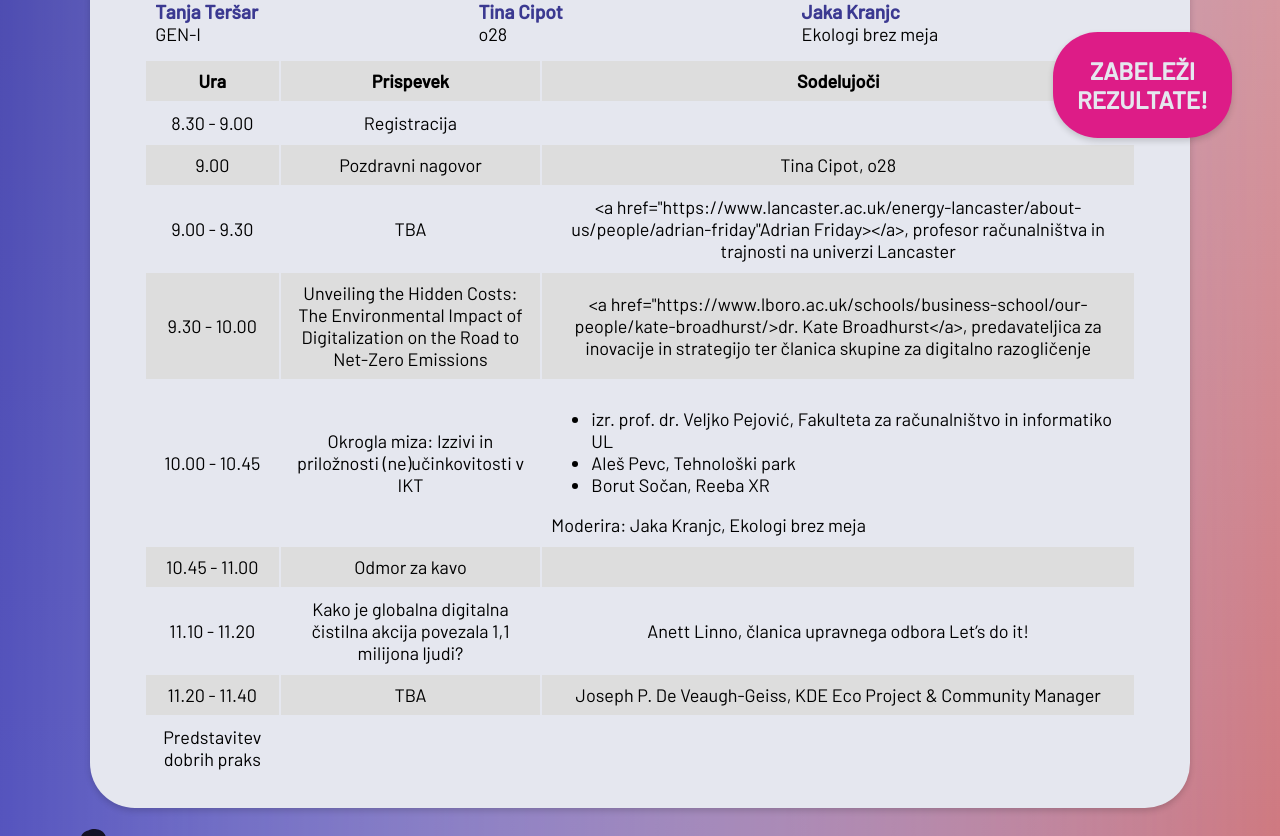
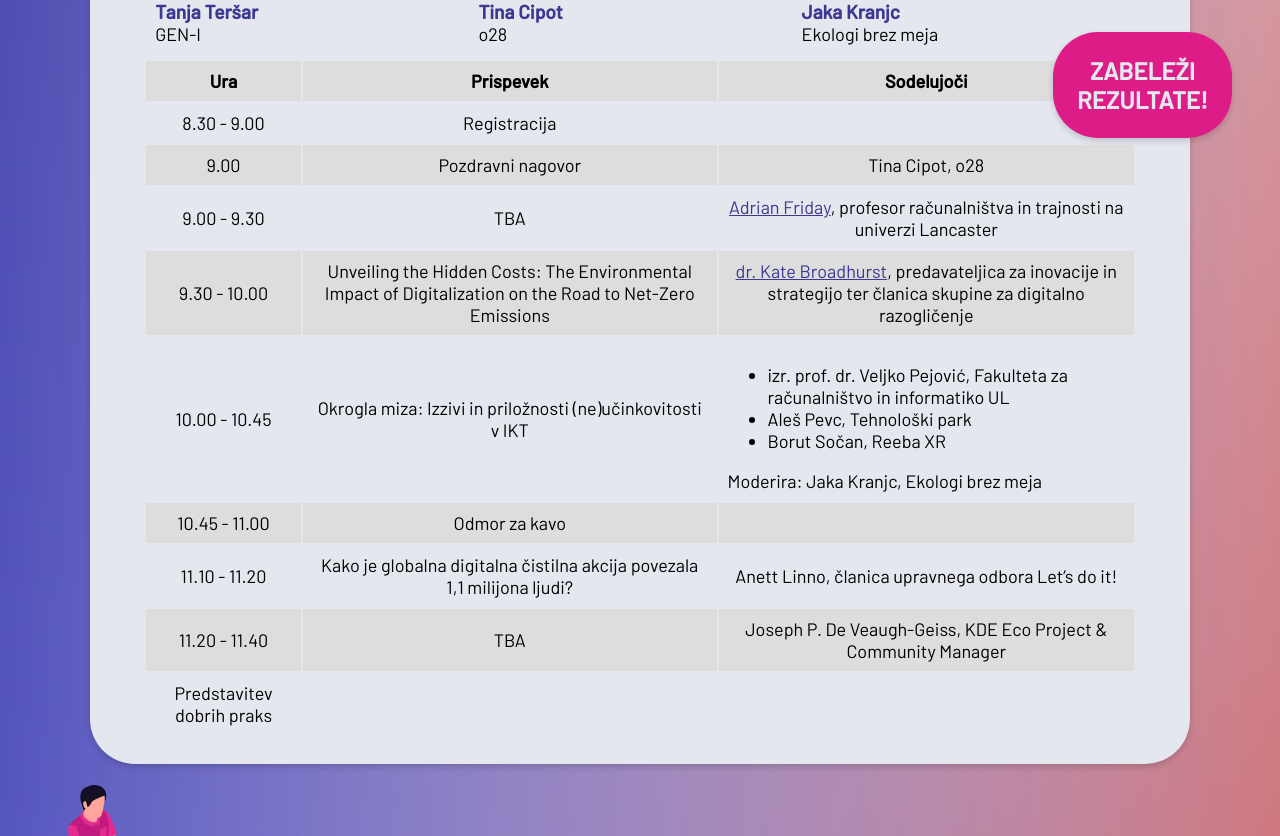
Before and after one commit to ewba/dcd-si, a Jekyll site: the page built from konferenca.md, in a window 1280 px wide and 900 px high, scrolled down 2103 px, cut to the strip 64-900 px from the top of the window. Built offline with Jekyll 4.4.1, drawn with Linux system fonts in a browser that asks for light colours; some of the changed lines change nothing that is shown.

Commit message:
Update konferenca.md

```diff
--- a/konferenca.md
+++ b/konferenca.md
@@ -35,12 +35,12 @@ Odkrijte pomen nadzora nad digitalno navlako pri ustvarjanju bolj čistega okolj
     <tr>
       <td>9.00 - 9.30</td>
       <td>TBA</td>
-      <td><a href="https://www.lancaster.ac.uk/energy-lancaster/about-us/people/adrian-friday"Adrian Friday></a>, profesor računalništva in trajnosti na univerzi Lancaster</td>
+      <td><a href="https://www.lancaster.ac.uk/energy-lancaster/about-us/people/adrian-friday">Adrian Friday</a>, profesor računalništva in trajnosti na univerzi Lancaster</td>
     </tr>
     <tr>
       <td>9.30 - 10.00</td>
       <td>Unveiling the Hidden Costs: The Environmental Impact of Digitalization on the Road to Net-Zero Emissions</td>
-      <td><a href="https://www.lboro.ac.uk/schools/business-school/our-people/kate-broadhurst/>dr. Kate Broadhurst</a>, predavateljica za inovacije in strategijo ter članica skupine za digitalno razogličenje </td>
+      <td><a href="https://www.lboro.ac.uk/schools/business-school/our-people/kate-broadhurst/">dr. Kate Broadhurst</a>, predavateljica za inovacije in strategijo ter članica skupine za digitalno razogličenje </td>
     </tr>
     <tr>
       <td>10.00 - 10.45</td>
```
